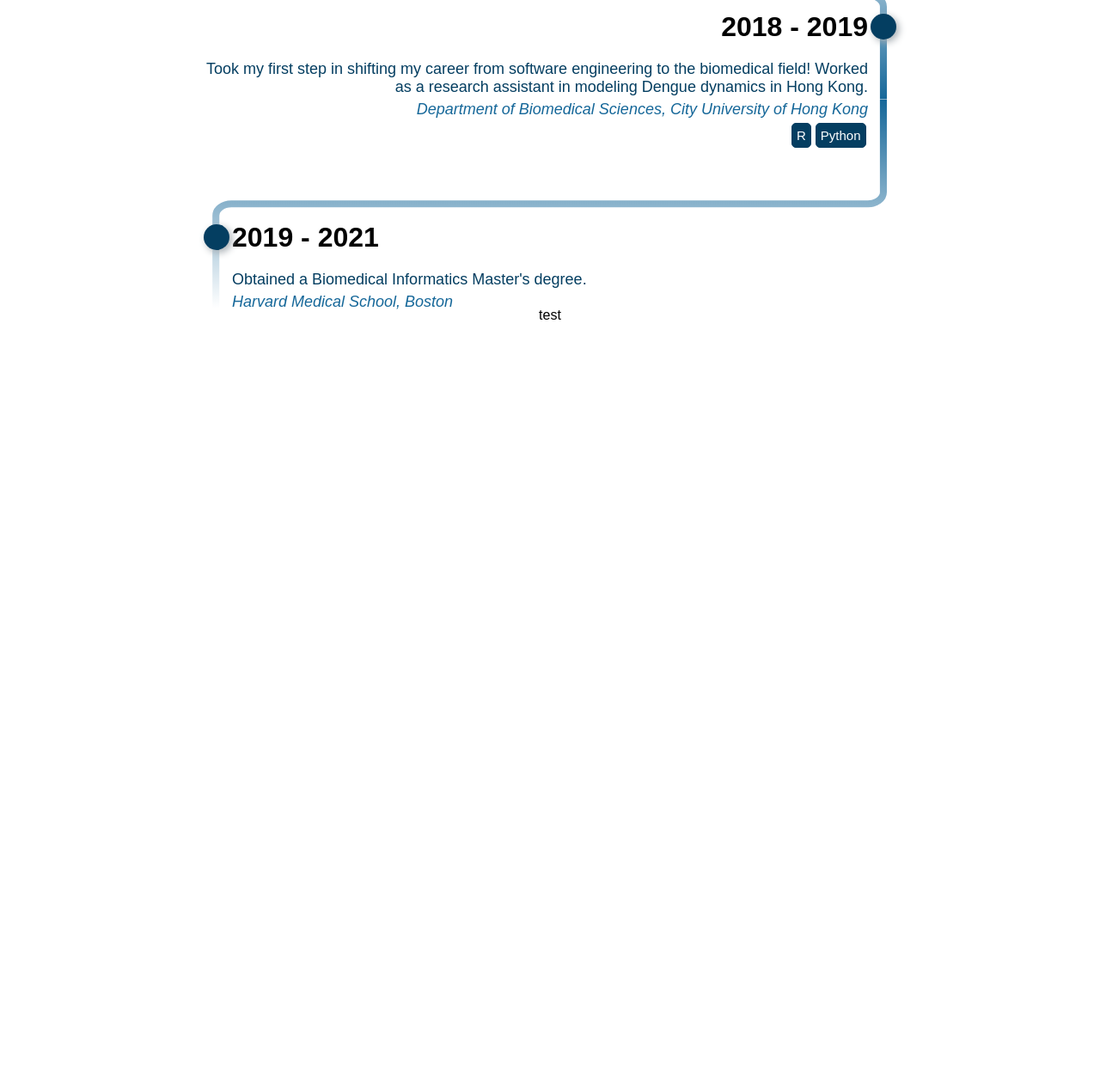
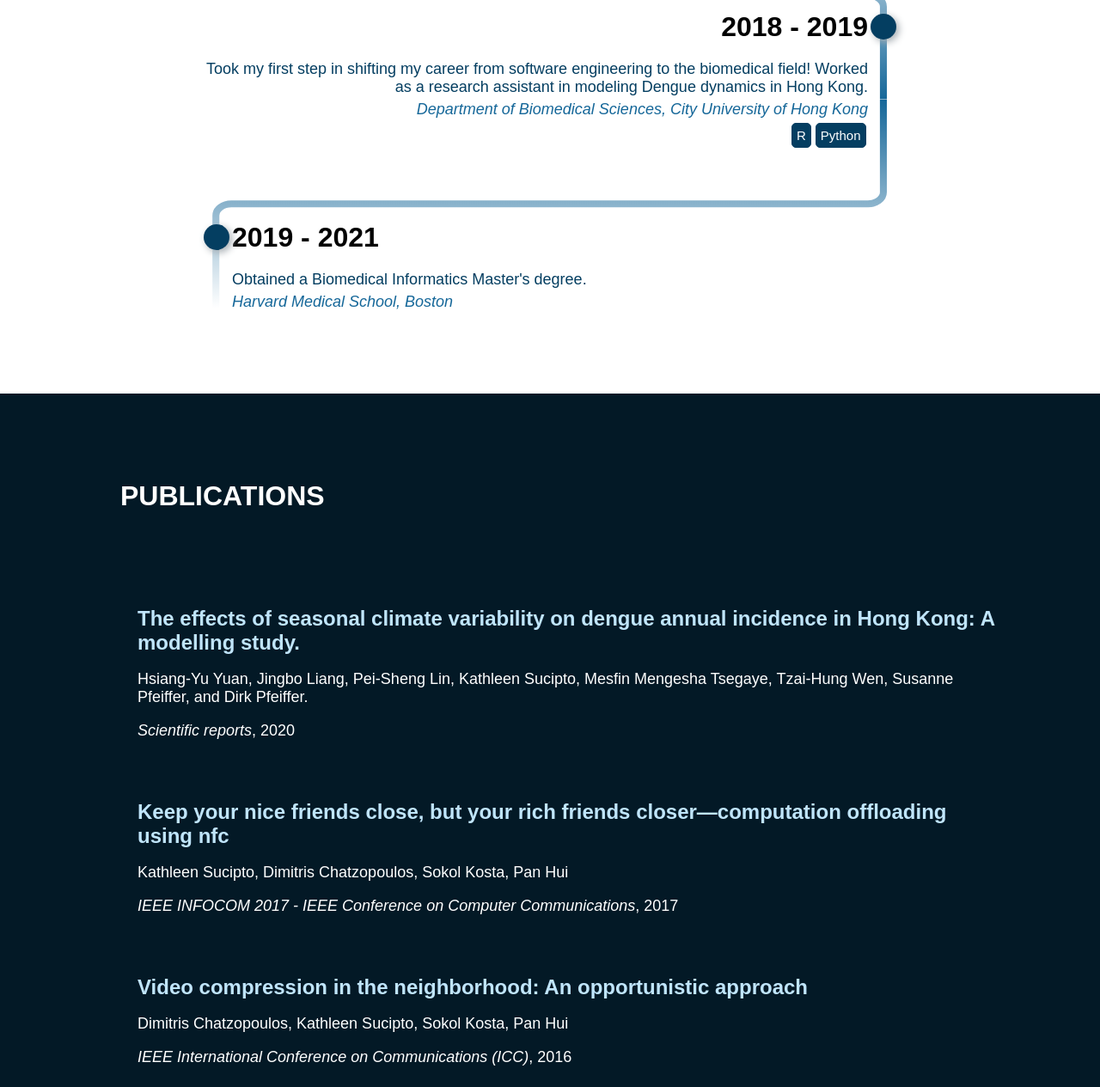
Before and after one commit to katsudon16/katsudon16.github.io, a Gatsby site: page / in a window 1280 px wide. Shown: the part 1532-2797 px from the top of the page at 86% size. Before the commit the page ends 1908 px from the top, so only its background shows below. Built offline with nearby package versions, Linux system fonts and the light colour scheme; Gatsby itself is replaced by a stand-in of ours.

Commit message:
Add publication section

```diff
--- a/src/components/const.js
+++ b/src/components/const.js
@@ -5,6 +5,8 @@ const deviceSize = {
     mediumMax: '1007px',
     largeMin: '1008px',
 }
+
+export const getPx = (px) => `${px}px`;
 
 export const device = {
     mobile: `(max-width: ${deviceSize.smallMax})`,
@@ -17,7 +19,8 @@ export const palette = {
     bgContrast: '#9DF9EA',
     dark: '#156799',
     medium: '#043e61',
-    light: '#FFFFFF',
+    light: '#c0e5fb',
+    white: '#FFFFFF',
 }
 
 export const titleLabels = {
--- a/src/components/navbar.js
+++ b/src/components/navbar.js
@@ -133,7 +133,7 @@ const SectionMenuMobileTablet = css`
 const SectionMenu = styled.div`
     width: ${sectionMenuWidth};
     box-sizing: border-box;
-    color: ${palette.light};
+    color: ${palette.white};
     display: flex;
     justify-content: center;
     align-items: center;
--- a/src/components/sections/hero.js
+++ b/src/components/sections/hero.js
@@ -32,7 +32,7 @@ const TextBox = styled.div`
     flex-direction: column;
 `
 const Title1 = styled.h2`
-    color: ${palette.light};
+    color: ${palette.white};
     margin-bottom: 0;
 `
 const Title2 = styled.h1`
@@ -48,7 +48,7 @@ const Title2 = styled.h1`
     }
 `
 const Paragraph = styled.div`
-    color: ${palette.light};
+    color: ${palette.white};
     max-width: 80vw;
     min-width: 300px;
     text-align: center;
--- a/src/components/sections/publication.js
+++ b/src/components/sections/publication.js
@@ -1,10 +1,68 @@
 import React from 'react'
 import styled, { css } from 'styled-components'
+import { device, palette, titleLabels, getPx } from '../const'
 import SectionContainer from '../section'
+import YAMLData from '../../content/publication.yaml'
+
+const sectionContainerCSS = css`
+    background-color: ${palette.bg}
+`
+const Container = styled.div`
+    width: 80vw;
+    min-width: 300px;
+    max-width: 1000px;
+    padding-top: 40px;
+    padding-bottom: 70px;
+`
+const Title = styled.h1`
+    width: 250px;
+    padding: 40px 0;
+    font-size: xx-large;
+    color: ${palette.white};
+    text-transform: uppercase;
+
+    @media ${device.mobile} {
+        font-size: x-large;
+    }
+`
+const Item = styled.div`
+    width: 100%;
+    margin-top: 70px;
+    margin-left: 20px;
+    font-size: 18px;
+
+    a {
+        font-size: 24px;
+        font-weight: bold;
+        text-decoration: none;
+        color: ${palette.light};
+        &:hover {
+            color: ${palette.bgContrast};
+            cursor: pointer;
+        }
+    }
+
+    p {
+        color: ${palette.white};
+    }
+`
+
+
 
 const Publication = () => (
-    <SectionContainer>
-        test
+    <SectionContainer addCSS={sectionContainerCSS}>
+        <Container>
+            <Title>{titleLabels.publication}</Title>
+            {YAMLData.content.map((data, i) => {
+                return (
+                    <Item key={i}>
+                        <a href={data.link}>{data.title}</a>
+                        <p>{data.authors}</p>
+                        <p><em>{data.loc}</em>{`, ${data.year}`}</p>
+                    </Item>
+                );
+            })}
+        </Container>
     </SectionContainer>
 );
 
--- a/src/components/sections/timeline.js
+++ b/src/components/sections/timeline.js
@@ -1,15 +1,13 @@
 import React from 'react'
 import SectionContainer from '../section'
 import styled, { css } from 'styled-components'
-import { device, palette, titleLabels } from '../const'
+import { device, palette, titleLabels, getPx } from '../const'
 import { useMediaQuery } from 'react-responsive'
 import YAMLData from '../../content/experience.yaml'
 
 const containerWidthLaptop = 800;
 const containerWidthTablet = 480;
 const containerWidthMobile = 300;
-
-const getPx = (px) => `${px}px`;
 
 const sectionContainerCSS = css`
     background-color: ${palette.white}
@@ -43,6 +41,10 @@ const Container = styled.div`
         animation: draw 2s linear forwards;
     }
 
+    .lastSVG {
+        margin-bottom: 100px;
+    }
+
     @keyframes draw {
         to {
             stroke-dashoffset: 0;
@@ -73,8 +75,8 @@ const TimelineSVG = ({
     className = '',
     verticalLength = 40,
 }) => {
-    const startColor = className.includes('flipHorizontal') ? palette.dark : palette.light;
-    const stopColor = className.includes('flipHorizontal') ? palette.light : palette.dark;
+    const startColor = className.includes('flipHorizontal') ? palette.dark : palette.white;
+    const stopColor = className.includes('flipHorizontal') ? palette.white : palette.dark;
     return (
         <svg version='1.1' className={className} viewBox={`0 0 296.9 ${verticalLength * 2 + 10}`}>
             <defs>
@@ -181,7 +183,7 @@ const Skill = styled.div`
     border-radius: 5px;
     display: inline-block;
     background-color: ${palette.medium};
-    color: ${palette.light};
+    color: ${palette.white};
     margin: 0 2.5px 5px 2.5px;
 
     @media ${device.mobile} {
@@ -240,16 +242,16 @@ const Timeline = () => {
                     <Point top='50' className='pointLeft' />
                     {YAMLData.content.map((_, i) => {
                         const flipClass = i % 2 === 1 ? 'flipHorizontal' : '';
+                        const lastClass = i === YAMLData.content.length - 1 ? 'lastSVG' : '';
                         return (
                             <TimelineSVG
                                 key={i} idx={i} verticalLength={svgVerticalLength}
-                                className={`animate ${flipClass}`} />
+                                className={`animate ${flipClass} ${lastClass}`} />
                         );
                     })}
                     {YAMLData.content.map((data, i) => {
                         const paragraphClass = i % 2 === 0 ? 'right' : 'left';
                         const top = pTopInit + i * svgHeight;
-                        const pointClass = i % 2 === 0 ? 'pointRight' : 'pointLeft';
                         return (
                             <Paragraph key={i} className={paragraphClass} top={top}>
                                 <h1 className='year'>{data.year}</h1>
--- a/src/content/publication.yaml
+++ b/src/content/publication.yaml
@@ -0,0 +1,16 @@
+content:
+- title: 'The effects of seasonal climate variability on dengue annual incidence in Hong Kong: A modelling study.'
+  authors: Hsiang-Yu Yuan, Jingbo Liang, Pei-Sheng Lin, Kathleen Sucipto, Mesfin Mengesha Tsegaye, Tzai-Hung Wen, Susanne Pfeiffer, and Dirk Pfeiffer.
+  year: 2020
+  loc: Scientific reports
+  link: https://www.nature.com/articles/s41598-020-60309-7
+- title: Keep your nice friends close, but your rich friends closer—computation offloading using nfc
+  authors: Kathleen Sucipto, Dimitris Chatzopoulos, Sokol Kosta, Pan Hui
+  year: 2017
+  loc: IEEE INFOCOM 2017 - IEEE Conference on Computer Communications
+  link: https://ieeexplore.ieee.org/abstract/document/8057147/
+- title: 'Video compression in the neighborhood: An opportunistic approach'
+  authors: Dimitris Chatzopoulos, Kathleen Sucipto, Sokol Kosta, Pan Hui
+  year: 2016
+  loc: IEEE International Conference on Communications (ICC)
+  link: https://ieeexplore.ieee.org/abstract/document/7511320
```
